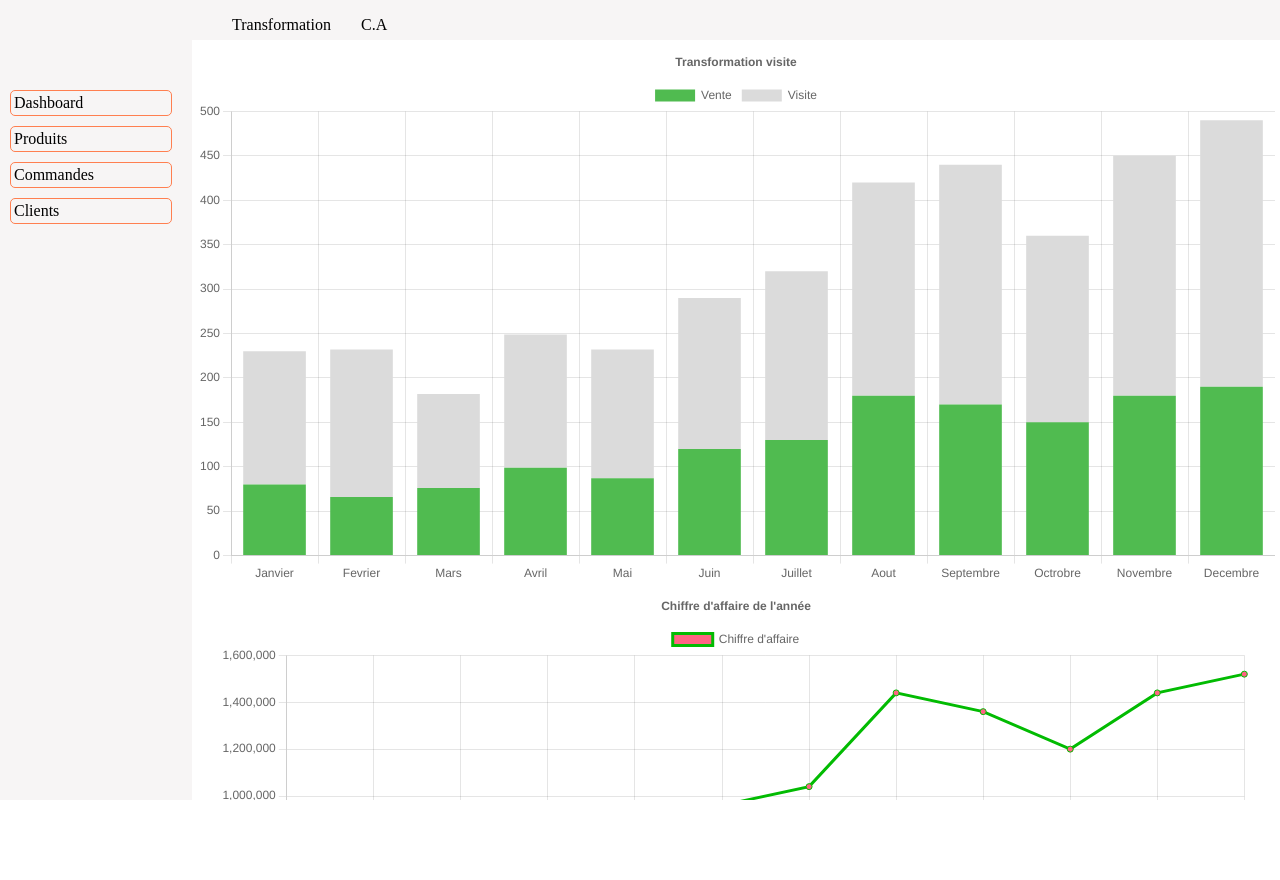
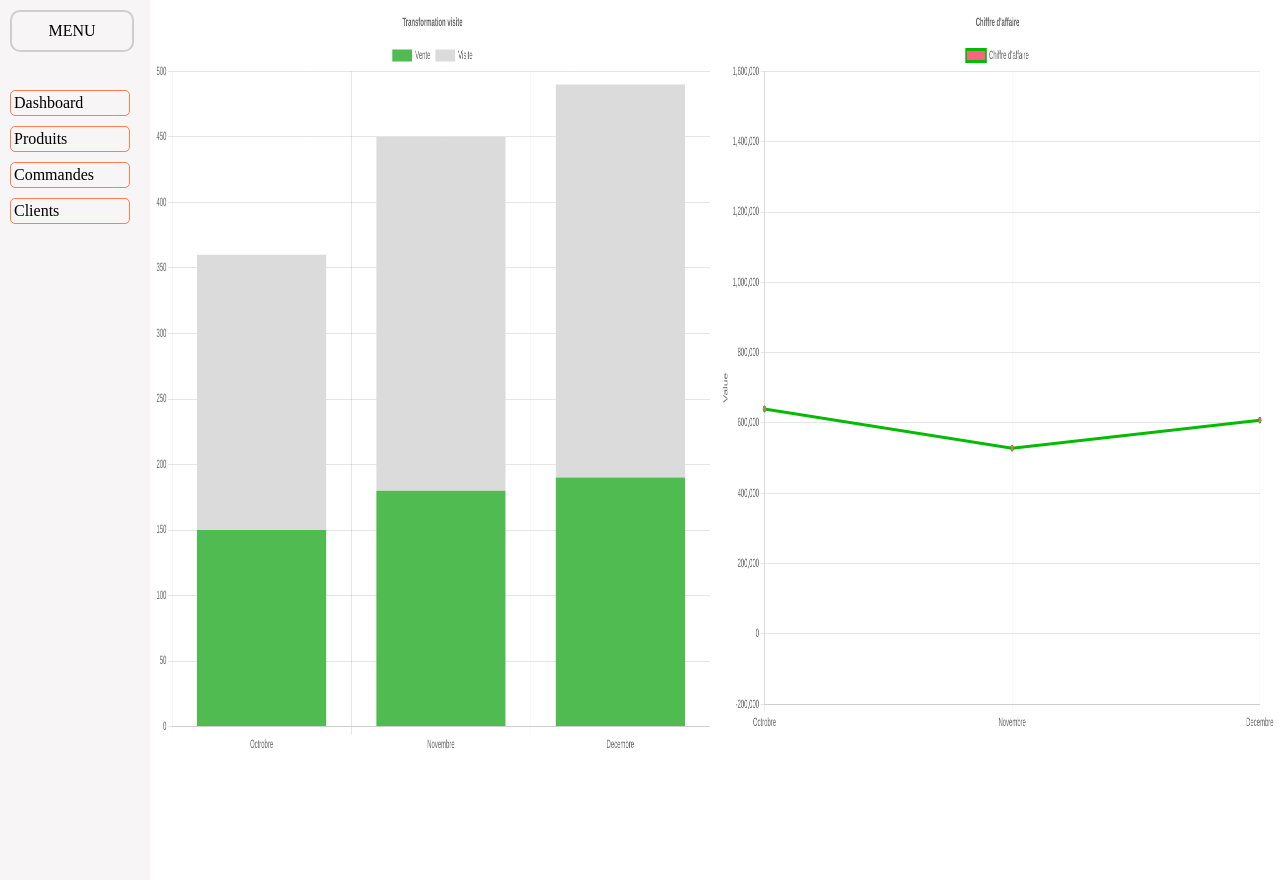
Before and after one commit to Rjul/Project1HtmlCss, a PHP site: page /dashboard.html in a window 1280 px wide. Before the commit the page ends 800 px from the top, so only its background shows below. Run offline with PHP 8.4, Linux system fonts and the light colour scheme; some libraries are stand-ins or nearby versions.

Commit message:
dashboard => test menu pliant

```diff
--- a/Public/Css/dashboard-main.css
+++ b/Public/Css/dashboard-main.css
@@ -1,59 +1,69 @@
-#container{
+*{
+    margin: 0;
+    padding: 0;
+    overflow-y: hidden;
+    overflow-x: hidden;
+}
+#app{
+    display: flex;
+    flex-direction: row;
+    height: 95vh;
+    width: auto;
+
 }
 header{
-    height: 5vh;
-    position: fixed;
-    display: flex;
-    top: 0;
-    left: 0;
-    right: 0;
+    position: absolute;
+    height: 100vh;
+    width: 150px;
+    padding-top: 10vh;
     background-color: rgb(247, 245, 245);
 }
-header > ul{
-    margin-left: 15vw;
-    display: flex;
-    flex-direction: row;
-
-}
-header > ul > li{
-    list-style: none;
-    margin-right: 30px;
-}
-aside{
-    height: 100vh;
-    width: 15vw;
-    padding-top: 10vh;
-    position: fixed;
-    top: 0;
-    left: 0;
-    background-color: rgb(247, 245, 245);
-}
-aside > nav{
+header > nav{
     padding-right: 10px;
 
 }
-aside > nav > div{
+header > nav > div{
     transition: 1s;
     margin: 10px;
     padding: 3px;
     border: coral 1px solid;
     border-radius: 5px;
 }
-aside > nav > div:hover{
+header > nav > div:hover{
     background-color: rgba(190, 190, 190, 0.226);
     margin: 15px 10px 15px 10px;
 }
+.btnMenu{
+    position: absolute;
+    top: 10px;
+    left: 10px;
+    width: 100px;
+    padding: 10px;
+    border:rgb(206, 206, 206) 2px solid;
+    border-radius: 10px;
+    z-index: 1;
+    text-align: center;
+
+
+}
 #container{
-    position: fixed;
-    top: 5vh;
-    left: 15vw;
-    right: 0;
-    bottom: 0;
-    overflow-y: scroll;
-    overflow-x: hidden;
+    display: flex;
+    position: relative;
+    width: calc(100vw - 150px);
+    left: 150px;
+    flex-direction: row;
+
 }
 canvas{
     box-sizing: inherit;
-    /* width: 80%; */
+    aspect-ratio: 1/2;
+    width: 80%;
     margin: 5px;
 }
+@media all and (max-width: 600px) {
+    #container{
+
+        flex-direction: column;
+
+    }
+}
--- a/Public/JS/graphique.js
+++ b/Public/JS/graphique.js
@@ -1,14 +1,14 @@
 
 const labels = [
-    'Janvier',
-    'Fevrier',
-    'Mars',
-    'Avril',
-    'Mai',
-    'Juin',
-    'Juillet',
-    'Aout',
-    'Septembre',
+    // 'Janvier',
+    // 'Fevrier',
+    // 'Mars',
+    // 'Avril',
+    // 'Mai',
+    // 'Juin',
+    // 'Juillet',
+    // 'Aout',
+    // 'Septembre',
     'Octrobre',
     'Novembre',
     'Decembre'
@@ -19,14 +19,14 @@ const data = {
         label: 'Vente',
         backgroundColor: 'rgb(80, 187, 80)',
         borderColor: 'rgb(80, 187, 80)',
-        data: [80, 66, 76, 99, 87, 120, 130, 180, 170, 150, 180, 190],
+        data: [/*80, 66, 76, 99, 87, 120, 130, 180, 170,*/ 150, 180, 190],
 
     },
     {
         label: 'Visite',
         backgroundColor: 'rgb(219, 219, 219)',
         borderColor: 'rgb(219, 219, 219)',
-        data: [150, 166, 106, 150, 145, 170, 190, 240, 270, 210, 270, 300],
+        data: [/*150, 166, 106, 150, 145, 170, 190, 240, 270,*/ 210, 270, 300],
         fill: 1,
     }]
 };
@@ -41,6 +41,7 @@ const config = {
             },
         },
         responsive: true,
+        maintainAspectRatio: false, // peut changer le ratio
         scales: {
             x: {
                 stacked: true,
@@ -73,12 +74,13 @@ const configChiffreAffaire = {
         plugins: {
             title: {
                 display: true,
-                text: "Chiffre d'affaire de l'année"
+                text: "Chiffre d'affaire"
             },
         },
         interaction: {
             intersect: false,
         },
+        maintainAspectRatio: false, // peut changer le ratio
         scales: {
             x: {
                 display: true,
--- /dev/null
+++ b/Public/JS/main-back-office.js
@@ -0,0 +1,49 @@
+const containerElm = document.getElementById('container')
+const menuElm = document.getElementById('menu')
+const btnMenu = document.getElementById('btnMenu')
+
+
+active = false
+states = false
+
+String.prototype.format = function () {
+    var formatted = this;
+    for (var i = 0; i < arguments.length; i++) {
+        var regexp = new RegExp('\\{' + i + '\\}', 'gi');
+        formatted = formatted.replace(regexp, arguments[i]);
+    }
+    return formatted;
+};
+function sleep(ms) {
+    return new Promise(resolve => setTimeout(resolve, ms));
+}
+
+btnMenu.addEventListener("click", async () => {
+
+    if (!active && !states) {
+        states = true
+        for (let i = 0; i > -150; i--) {
+            let delay = await sleep(0);
+            let data = i + 150
+            menuElm.style.transform = "translate({0}px, 0px)".format(i)
+            containerElm.style.left = "{0}px".format(data)
+            containerElm.style.width = "calc(100vw - {0}px)".format(data)
+        }
+        console.log('fini')
+        states = false
+        active = true
+    } else if (active && !states) {
+        states = true
+        for (let i = -150; i < 0; i++) {
+            let delay = await sleep(0)
+            let data = i + 150
+            menuElm.style.transform = "translate({0}px, 0px)".format(i)
+            containerElm.style.left = "{0}px".format(data)
+            containerElm.style.width = "calc(100vw - {0}px)".format(data)
+        }
+        states = false
+        active = false
+    }
+    console.log('active ', active, 'states', states)
+    pourquoi()
+})
--- a/Public/backoffice.html
+++ /dev/null
@@ -1 +0,0 @@
-e
--- a/Public/dashboard.html
+++ b/Public/dashboard.html
@@ -8,32 +8,32 @@
     <link rel="stylesheet" href="./css/dashboard-main.css">
     <script src="https://cdn.jsdelivr.net/npm/chart.js@3.5.1/dist/chart.min.js"></script>
     <title>Document</title>
+
 </head>
 
+
 <body>
-    <div id='container'>
-        <header>
-            <ul>
-                <li>Transformation</li>
-                <li>C.A</li>
-            </ul>
-        </header>
-        <aside id="">
+    <div id='app'>
+        <header id="menu">
             <nav>
                 <div>Dashboard</div>
                 <div>Produits</div>
                 <div>Commandes</div>
                 <div>Clients</div>
             </nav>
-        </aside>
+        </header>
+        <div class='btnMenu' id='btnMenu'>
+            MENU
+        </div>
         <div id='container'>
             <canvas id="transformationVente"></canvas>
             <canvas id="chiffreAffaire"></canvas>
+            <script src="./js/graphique.js"></script>
         </div>
 
     </div>
 </body>
+<script src="./js/main-back-office.js"></script>
 
-<script src="./js/graphique.js"></script>
 
 </html>
```
Also changed, not shown: 1 other file.
